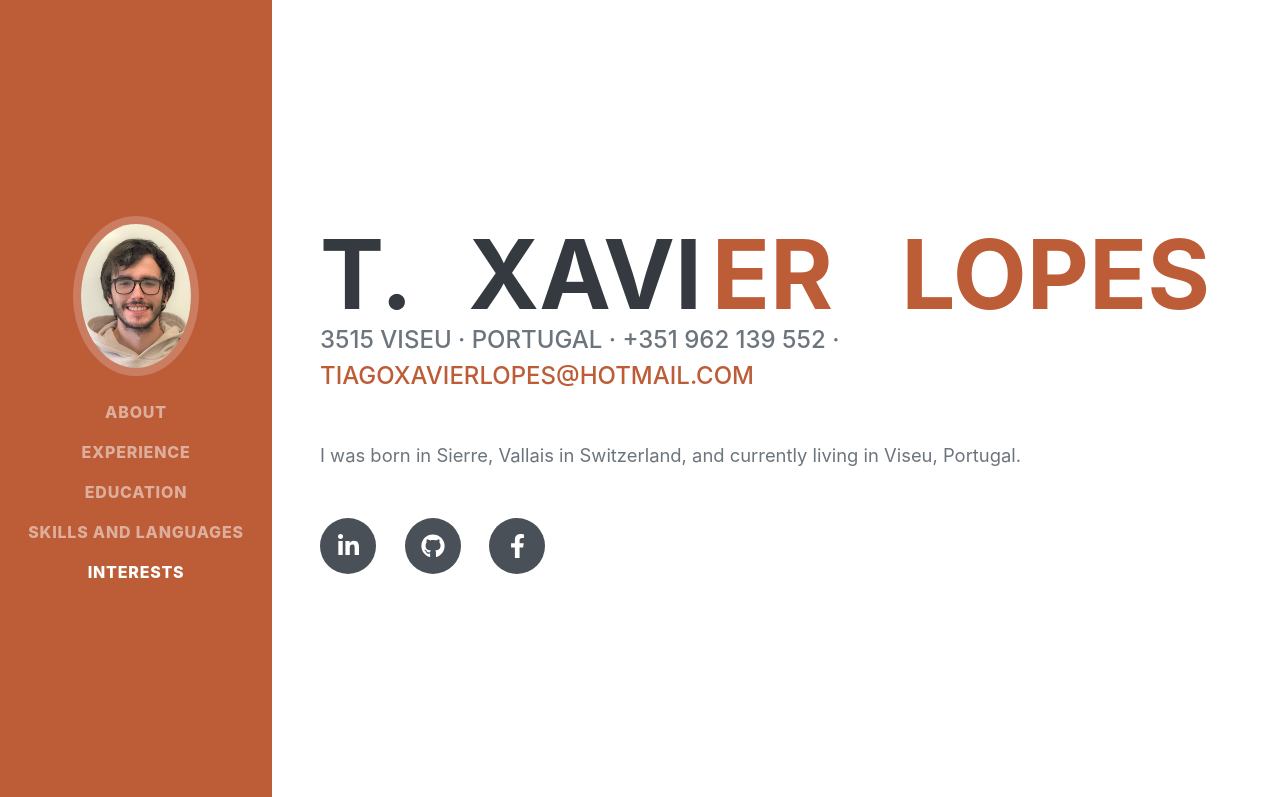
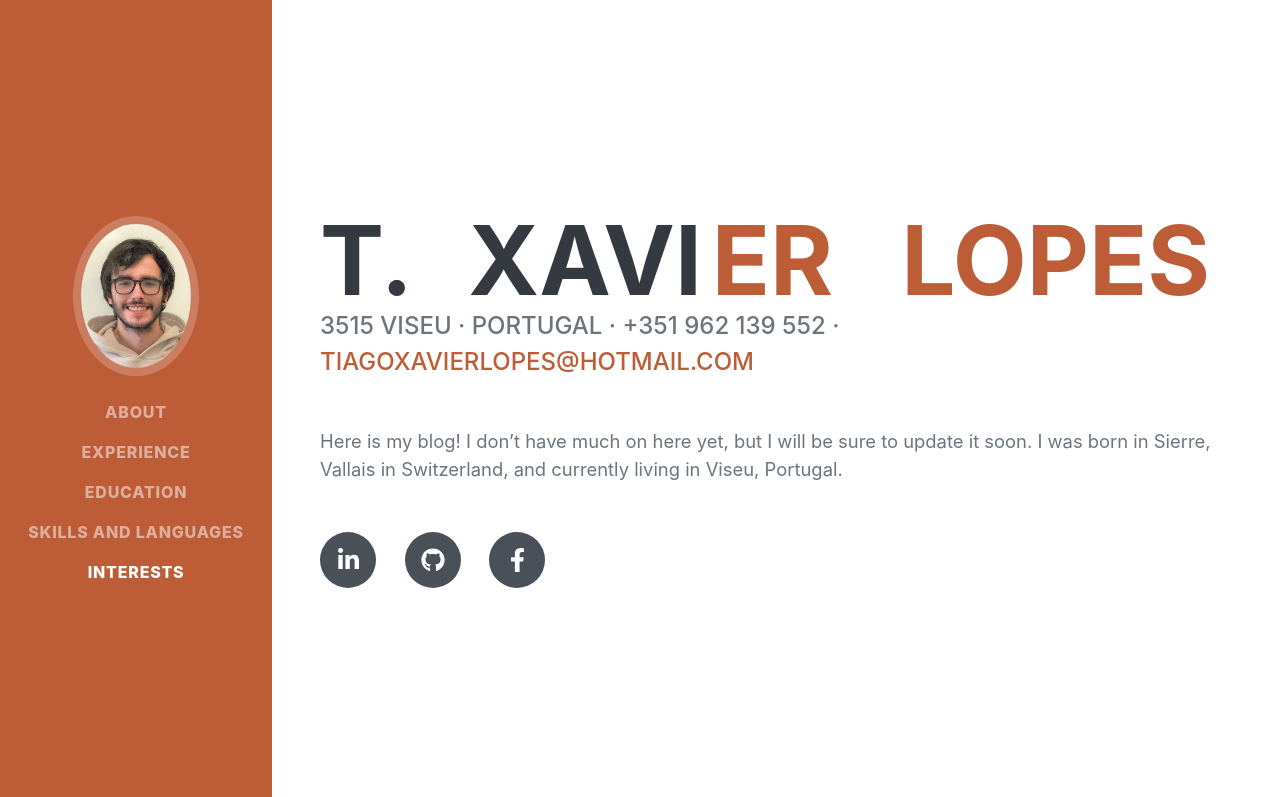
Before and after one commit to TXavierLopes/txavierlopes.github.io, a plain HTML site: page index.html in a window 1280 px wide. Shown: the top 797 px of the page. Drawn offline with nearby package versions, Linux system fonts and the light colour scheme; a web font is replaced by a local one.

Commit message:
Update index.html

```diff
--- a/index.html
+++ b/index.html
@@ -59,7 +59,11 @@
                     3515 Viseu · Portugal · +351 962 139 552 ·
                     <a href="mailto:tiagoxavierlopes@hotmail.com">tiagoxavierlopes@hotmail.com</a>
                 </div>
-                <p class="lead mb-5"> I was born in Sierre, Vallais in Switzerland, and currently living in Viseu, Portugal. </p>
+                <p class="lead mb-5"> Here is my blog! I don’t have much on here yet, but I will be sure to update it soon.
+                    I was born in Sierre, Vallais in Switzerland, and currently living in Viseu, Portugal.
+
+
+                </p>
                 <div class="social-icons">
                     <a class="social-icon" href="https://www.linkedin.com/in/tiagoxavierlopes/"><i
                             class="fab fa-linkedin-in"></i></a>
```
